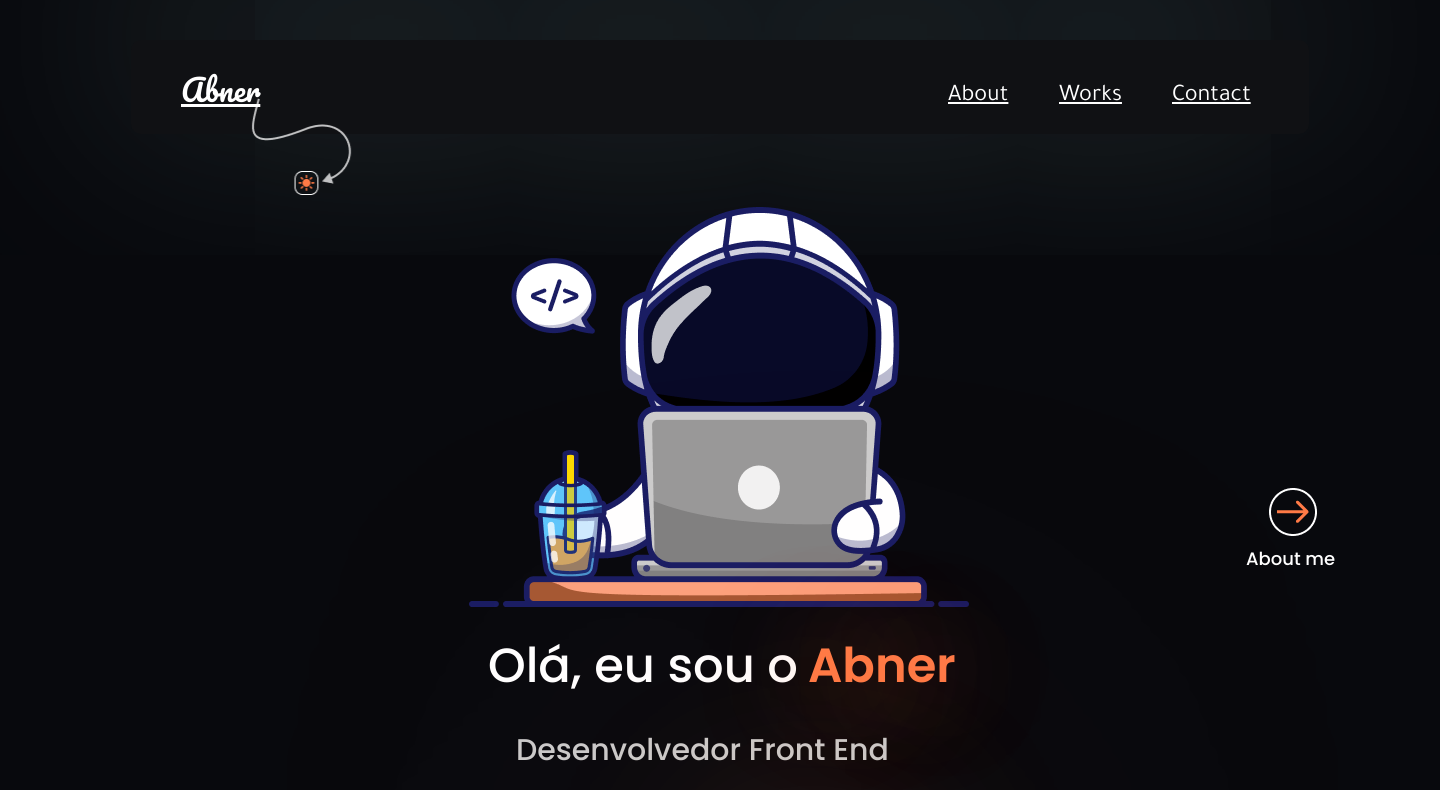
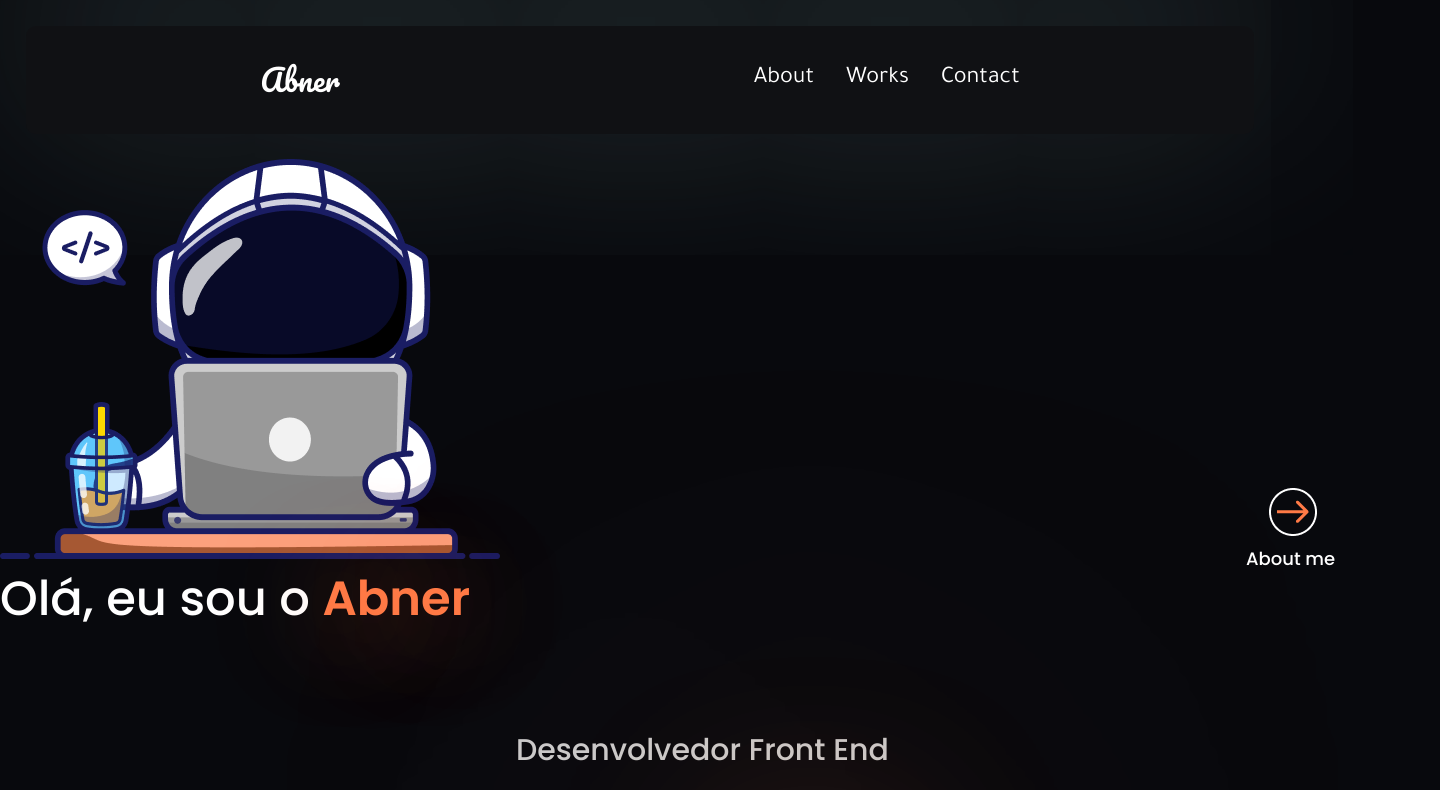
Before and after one commit to abnercosta97/landingpage, a plain HTML site: page index.html in a window 1280 px wide. Shown: the top 790 px of the page, 1440 px wide, since content can reach past the window. Drawn offline with Linux system fonts and the light colour scheme.

Commit message:
navbar-quase pronto

```diff
--- a/index.html
+++ b/index.html
@@ -9,24 +9,26 @@
     <title>Abner Costa</title>
 </head>
 <body>
+    <div class="header-menu">
     <header class="cabecalho">
-        <img class="vetor-luz" src="imagens/vetor-luz.png" alt="imagem para mudar de tema">
+
+        <a class="cabecalho-menu-abner" href="index.html" target="_self">Abner</a>
         <nav class="cabecalho-menu">
-            <a class="cabecalho-menu-abner" href="index.html" target="_self">Abner</a>
-            <a class="cabecalho-menu-about" href="">About</a>
-            <a class="cabecalho-menu-works" href="">Works</a>
-            <a class="cabecalho-menu-contact" href="">Contact</a>
+            <a class="cabecalho-menu-item" href="">About</a>
+            <a class="cabecalho-menu-item" href="">Works</a>
+            <a class="cabecalho-menu-item" href="">Contact</a>
         </nav>
     </header>
+    </div>
     <main class="conteudo">
         <section class="conteudo-principal">
-            <div>
-                <img class="astronauta" src="imagens/g10.png" alt="Imagem do astronauta desenvolvedor">
+            <img class="astronauta" src="imagens/g10.png" alt="Imagem do astronauta desenvolvedor">
+            <div class="conteudo-principal-escrito">
                 <h1 class="titulo">Olá, eu sou o  <strong class="titulo-strong"> Abner</strong></h1>
                 <h2 class="sub-titulo">Desenvolvedor Front End</h2>
             </div>
         </section>
-        <aside><a href="" target="_self"><img class="botao-lateral" src="imagens/next.png" alt="Botao next"></a><p class="next">About me</p></aside>
+        <aside class="ao-lado"><a href="" target="_self"><img class="botao-lateral" src="imagens/next.png" alt="Botao next"></a><p class="next">About me</p></aside>
         <section>
             <h3 class="conteudo-secundario">Estou estudando Desenvolvimento de Software Multiplataforma, conheça um pouco sobre mim!</h3>
             <div class="botoes-inferiores">
@@ -35,8 +37,8 @@
             </div>
         </section>
     </main>
-    <footer>
-
+    <footer class="rodape">
+        <img class="rodape-imagem" src="#" alt="">
     </footer>
 </body>
 </html>
--- a/style.css
+++ b/style.css
@@ -3,113 +3,92 @@
 * {
     margin: 0;
     padding: 0;
-    /*box-sizing: border-box;
-    text-decoration: none;*/
+    box-sizing: border-box;
+    text-decoration: none;
 }
 body {
     font-size: 100%;
     background: #08090D;
-    width: 1440px;
-    height: 1024px;
+}
+.header-menu {
+    background: #101114;
+    box-shadow: 0px -50px 250px rgba(97, 124, 125, 0.56);
+    border-radius: 10px;
+    margin: 2%;
+    padding: 2%;
 }
 .cabecalho {
-    position: absolute;
+    /* position: absolute;
     width: 1178px;
     height: 94px;
     left: 131px;
-    top: 40px;
-    background: #101114;
-    box-shadow: 0px -50px 250px rgba(97, 124, 125, 0.56);
-    border-radius: 10px;
+    top: 40px;*/
     display: flex;
     flex-direction: row;
     align-items: center;
     justify-content: space-around;
+    padding: 2px;
 }
-.vetor-luz{
+.cabecalho-imagem {
     position: relative;
     width: 121.14px;
     height: 107px;
-    left: -156px;
     top: 54px;
 }
+.cabecalho-menu {
+    display: flex;
+    gap: 32px;
+
+}
 .cabecalho-menu-abner{
-    position: absolute;
+    /*position: absolute;
     width: 80px;
     height: 53px;
     left: 50px;
-    top: 23px;
+    top: 23px;*/
     font-family: 'Pacifico', cursive;
     font-style: normal;
     font-weight: 400;
     font-size: 30px;
-    line-height: 53px;
+    /*line-height: 53px;*/
     color: #FFFFFF;
 }
-.cabecalho-menu-about{
-    position: absolute;
-    width: 61px;
-    height: 29px;
-    left: 817px;
-    top: 43px;
+.cabecalho-menu-item {
     font-family: 'Tajawal', sans-serif;
     font-style: normal;
     font-weight: 400;
     font-size: 24px;
-    line-height: 29px;
-    /* identical to box height */
     color: #FFFFFF;
-}
-.cabecalho-menu-works{
-    position: absolute;
-    width: 63px;
-    height: 29px;
-    left: 928px;
-    top: 43px;
-    font-family: 'Tajawal', sans-serif;
-    font-style: normal;
-    font-weight: 400;
-    font-size: 24px;
-    line-height: 29px;
-/* identical to box height */
-    color: #FFFFFF;
-}
-.cabecalho-menu-contact{
-    position: absolute;
-    width: 79px;
-    height: 29px;
-    left: 1041px;
-    top: 43px;
-    font-family: 'Tajawal', sans-serif;
-    font-style: normal;
-    font-weight: 400;
-    font-size: 24px;
-    line-height: 29px;
-/* identical to box height */
-    color: #FFFFFF;
+    /*line-height: 29px;*/
 }
 .astronauta{
+    /*display: flex;
+    flex-direction: column;
+    align-items: center;
     position: absolute;
     left: 469px;
-    top: 207px;
+    top: 207px;*/
 }
 .conteudo{
+
+    /*display: flex;
+    flex-direction: row;
     position: absolute;
     width: 465px;
-    height: 72px;
+    height: 72px;*/
 }
 .conteudo-principal{
-    position: absolute;
+    /*position: absolute;
     width: 310px;
-    height: 72px;
+    height: 72px;*/
 
 }
 .titulo{
-    position: absolute;
+    /*position: absolute;
     width: 310px;
     height: 72px;
     left: 488px;
-    top: 630px;
+    top: 630px;*/
     font-family: 'Poppins', cursive;
     font-style: normal;
     font-weight: 500;
@@ -118,10 +97,10 @@ body {
     color: #FFFFFF;
 }
 .titulo-strong{
-    position: absolute;
+    /*position: absolute;
     width: 148px;
     height: 72px;
-    left: 320px;
+    left: 320px;*/
     font-family: 'Poppins', cursive;
     font-style: normal;
     font-weight: 600;
```
